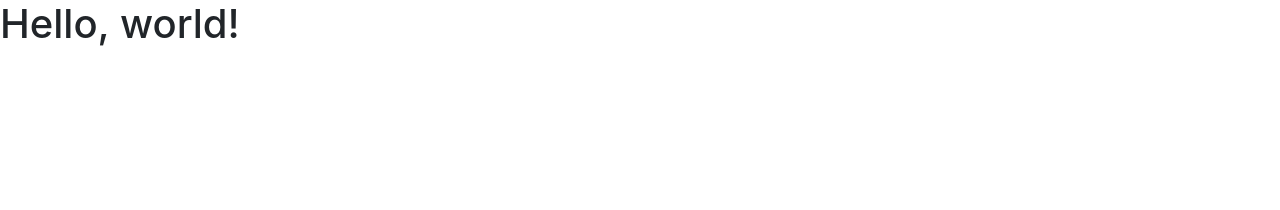
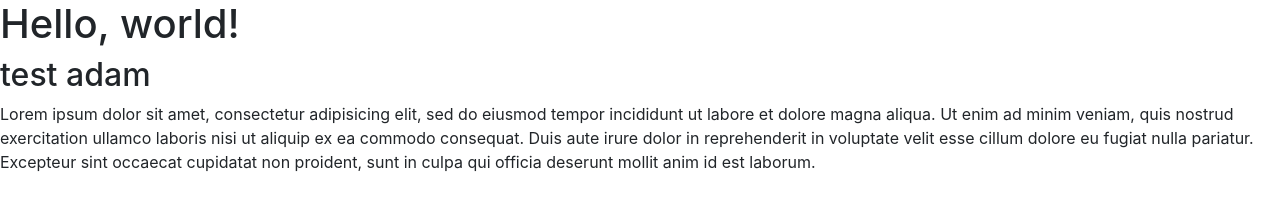
Before and after one commit to adamyacub/adamyacub.github.io, a plain HTML site: page index.html in a window 1280 px wide. Drawn offline with nearby package versions, Linux system fonts and the light colour scheme.

Commit message:
Update index.html
ajute h2 ajoute titre et paragraphe

```diff
--- a/index.html
+++ b/index.html
@@ -12,6 +12,13 @@
   </head>
   <body>
     <h1>Hello, world!</h1>
+    <h2>test adam</h2>
+    <p>Lorem ipsum dolor sit amet, consectetur adipisicing elit, sed do eiusmod
+    tempor incididunt ut labore et dolore magna aliqua. Ut enim ad minim veniam,
+    quis nostrud exercitation ullamco laboris nisi ut aliquip ex ea commodo
+    consequat. Duis aute irure dolor in reprehenderit in voluptate velit esse
+    cillum dolore eu fugiat nulla pariatur. Excepteur sint occaecat cupidatat non
+    proident, sunt in culpa qui officia deserunt mollit anim id est laborum.</p>
 
     <!-- Optional JavaScript -->
     <!-- jQuery first, then Popper.js, then Bootstrap JS -->
```
